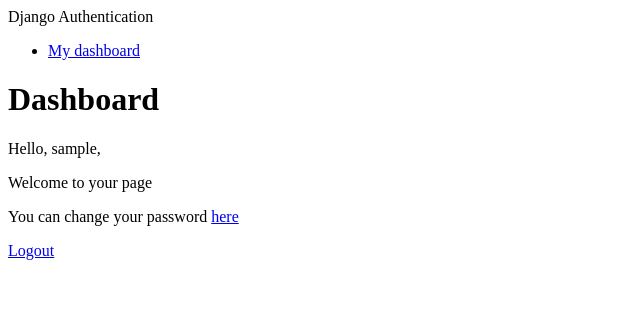
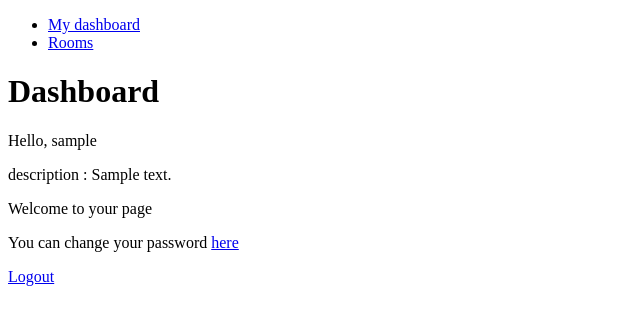
Before and after one commit to The-pixelnerds/projet-oueb, a Django app: page /dashboard/ in a window 1280 px wide. Shown: the top 325 px of the page, without its empty margins (0-640 px from the left). Run offline with Django 4.2, Linux system fonts and the light colour scheme; a user stored in the database is signed in; tables that the repository leaves empty hold one stand-in row (values such as "Sample post").

Commit message:
add user desc & color + room description

```diff
--- a/room/models.py
+++ b/room/models.py
@@ -4,6 +4,7 @@ from django.contrib.auth.models import User
 # Create your models here.
 class Room(models.Model):
     name = models.CharField(max_length=30)
+    description = models.CharField(max_length=200)
 
 class RoomPermission(models.Model):
     room = models.ForeignKey(Room, on_delete=models.CASCADE)
--- a/room/templates/room/template.html
+++ b/room/templates/room/template.html
@@ -32,6 +32,6 @@
         {% block persons %}
         {% endblock %}
     </div>
-
+    <a href="{% url 'dashboard' %}">My dashboard</a>
 </body>
 </html>
--- a/room/templates/room/view.html
+++ b/room/templates/room/view.html
@@ -22,6 +22,8 @@
     </div>
     <a href="{% url 'room:create_room' %}" id="newRoom">create new room</a>
     <a href="{% url 'room:remove_room' %}" id="removeroom">remove room</a>
+    <br>
+    {{ room.description }}
 {% endblock %}
 
 {% block content %}
--- a/user/admin.py
+++ b/user/admin.py
@@ -1,4 +1,4 @@
 from django.contrib import admin
 from .models import *
 
-admin.site.register(UserPermission)
+admin.site.register(UserData)
--- a/user/forms.py
+++ b/user/forms.py
@@ -1,7 +1,6 @@
 from django import forms
 from django.contrib.auth.forms import UserCreationForm
 from django.contrib.auth import get_user_model
-from .models import UserPermission
 
 class UserRegistrationForm(UserCreationForm):
     email = forms.EmailField(max_length=50)
--- a/user/models.py
+++ b/user/models.py
@@ -2,9 +2,11 @@ from django.db import models
 from django.contrib.auth.models import User
 from django.db.models.fields.related import ForeignKey
 
-class UserPermission(models.Model):
+class UserData(models.Model):
     user = ForeignKey(User, on_delete=models.CASCADE)
+    description = models.CharField(max_length=200)
     permissionInteger = models.IntegerField()
+    colorRotation = models.IntegerField()
 
     def getFromUser(self, user):
-        return UserPermission.objects.get(user=user)
+        return UserData.objects.get(user=user)
--- a/user/templates/base.html
+++ b/user/templates/base.html
@@ -9,11 +9,13 @@
 </head>
 <body>
     <div id="header">
-        <span class="logo">Django Authentication</span>
         {% if request.user.is_authenticated %}
         <ul>
             <li {% if section == "dashboard" %} class="selected" {% endif %}>
                 <a href="{% url 'dashboard' %}">My dashboard</a>
+            </li>
+            <li>
+                <a href="{% url 'room:home' %}">Rooms</a>
             </li>
         </ul>
         {% endif %}
--- a/user/templates/user/dashboard.html
+++ b/user/templates/user/dashboard.html
@@ -2,7 +2,8 @@
 {% block title %}Dashboard{% endblock %}
 {% block content %}
     <h1>Dashboard</h1>
-    Hello, {{ request.user.username }}, {{ request.user.permissionInteger }}
+    Hello, {{ request.user.username }}
+    <p>description : {{ userData.description }}
     <p>Welcome to your page</p>
     <p>You can change your password <a href="{% url 'password_change' %}">here</a></p>
     <a href="{% url 'logout' %}">Logout</a>
--- a/user/views.py
+++ b/user/views.py
@@ -4,7 +4,7 @@ from .forms import UserRegistrationForm
 from django.contrib.auth.forms import PasswordChangeForm
 from django.contrib.auth import get_user_model, login, update_session_auth_hash
 from django.contrib import messages
-from .models import UserPermission
+from .models import UserData
 
 def register(request):
     # Logged in user can't register a new account
@@ -16,9 +16,9 @@ def register(request):
         if form.is_valid():
             user = form.save()
 
-            #on creer le userPermission en meme temps
-            userPermission = UserPermission(user=user, permissionInteger=0)
-            userPermission.save()
+            #on creer le UserData en meme temps
+            udata = UserData(user=user, permissionInteger=0, description="", colorRotation=0)
+            udata.save()
 
             login(request, user)
             return redirect('/dashboard')
@@ -38,7 +38,7 @@ def register(request):
 
 @login_required
 def dashboard(request):
-    return render(request, 'user/dashboard.html', {'section': 'dashboard'})
+    return render(request, 'user/dashboard.html', {'section': 'dashboard','userData':UserData.objects.get(user=request.user)})
 
 
 @login_required
```
Also changed, not shown: room/migrations/0004_room_description.py (added), user/migrations/0005_userdata_delete_userpermission.py (added), user/migrations/0006_userdata_colorrotation.py (added).
